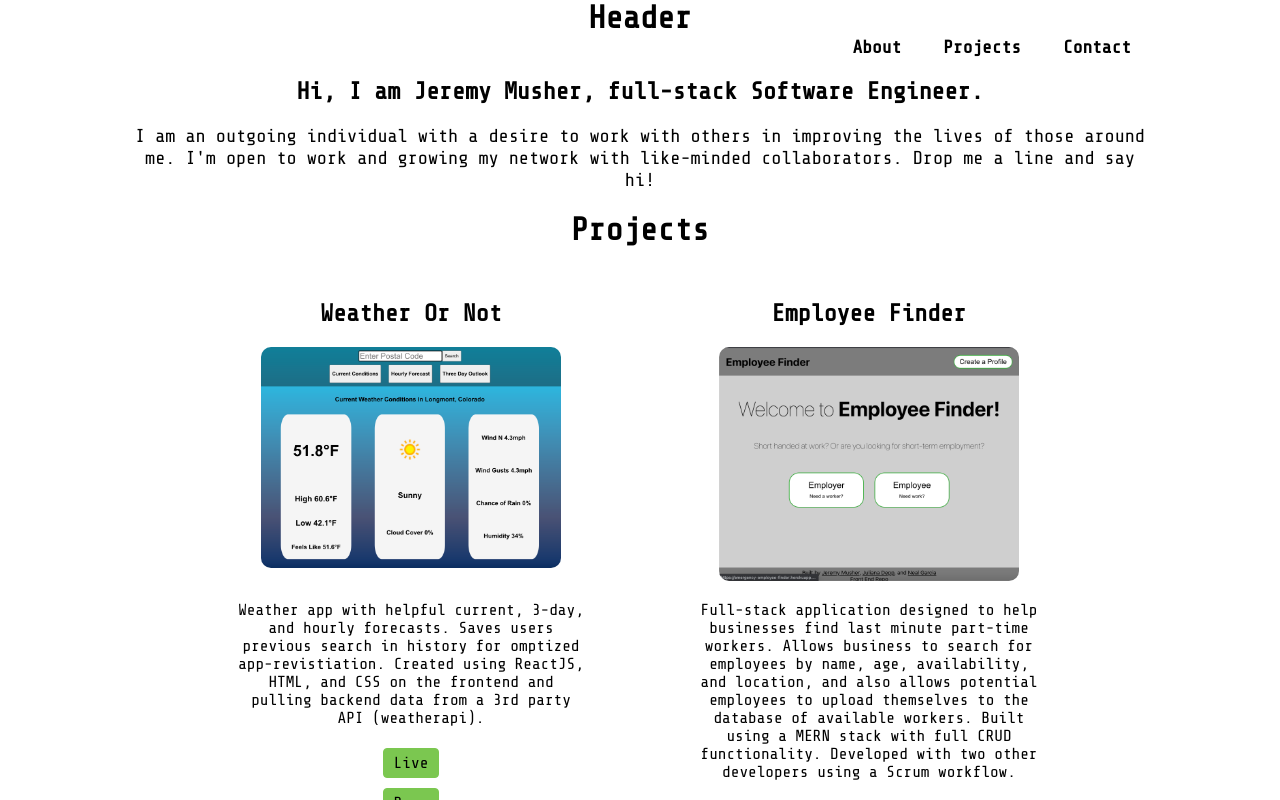
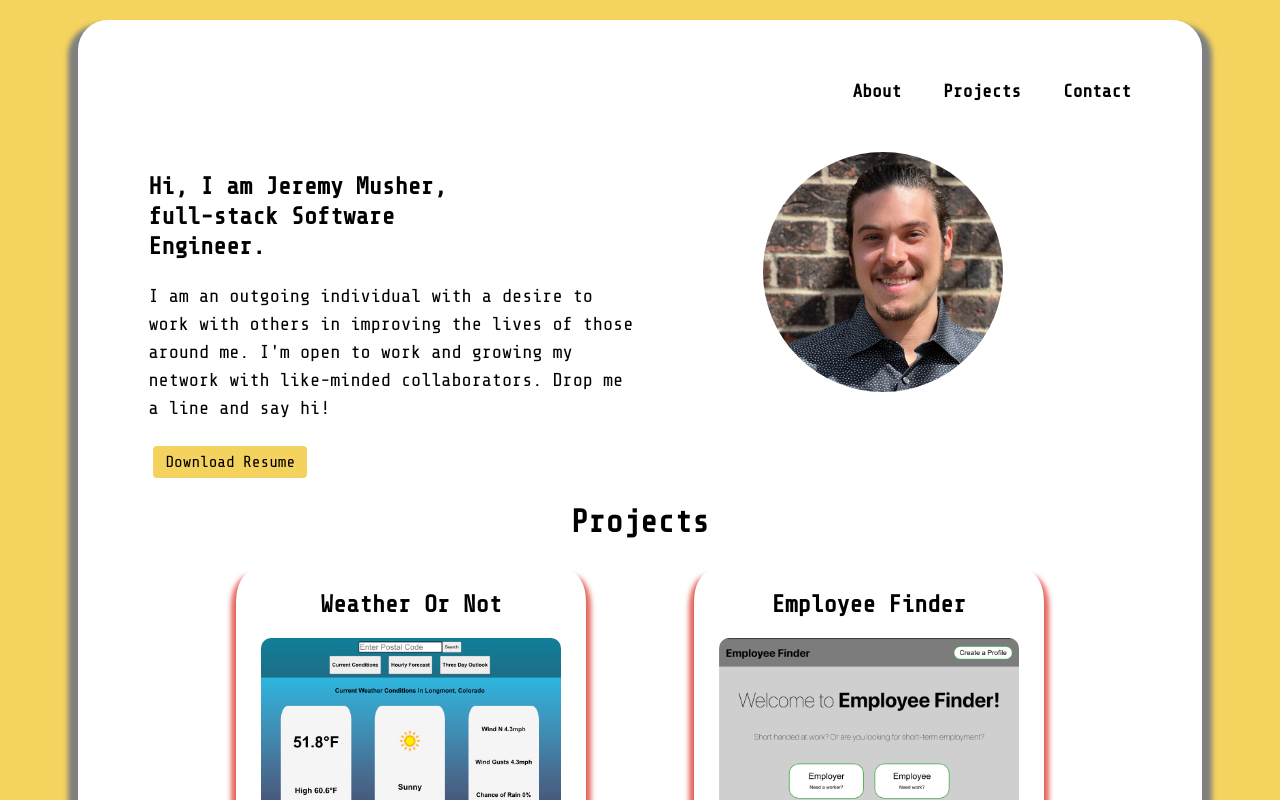
Before and after one commit to jeremymusher/Musher-Portfolio, a React (Create React App) app: page / in a window 1280 px wide. Shown: the top 800 px of the page. Built offline with nearby package versions, Linux system fonts and the light colour scheme.

Commit message:
finished about projects and header components

```diff
--- a/src/App.css
+++ b/src/App.css
@@ -1,5 +1,19 @@
 .App {
+  margin: 0 auto;
+  padding: 30px 50px;
+  min-height: 100vh;
+  max-width: 1300px;
+  width: 80vw;
   text-align: center;
+  background: white;
+  border-top-left-radius: 30px;
+  border-top-right-radius: 30px;
+  box-shadow: 10px 5px 5px grey, -10px 5px 5px grey;
+}
+
+#root {
+  background: #F4D35E;
+  padding-top: 20px;
 }
 
 html {
@@ -14,8 +28,45 @@ li {
   list-style: none;
 }
 
-.intro-sub-text {
+#intro {
+  display: flex;
+  margin: 50px 0px 0px 0px;
+}
+
+#hello {
+  text-align: left;
+  width: 60%;
+  margin-left: 2%;
+}
+
+#hello h2{
+  width: 60%;
+  line-height: 30px;
+}
+
+#intro h3 {
+  width: 80%;
   font-weight: 100;
+  line-height: 28px;
+}
+
+.aboutme, #aboutme-cont {
+  font-weight: 100;
+  text-align: left;
+  line-height: 28px;
+}
+
+.skills {
+  text-align: center;
+  display: flex;
+  justify-content: space-around;
+  width: 80%;
+  margin-left: 10%;
+}
+
+.about {
+  margin-left: 2%;
+  text-align: left;
 }
 
 .navbar {
@@ -40,10 +91,15 @@ p, li, h3, h2, h1, button, a {
   border-radius: 10px;
 }
 
+#headshot {
+  height: 240px;
+  border-radius: 50%;
+}
+
 .blurb-links-holder {
   display: flex;
   flex-direction: column-reverse;
-  justify-content: flex-end;
+  justify-content: space-between;
   align-items: center;
 }
 
@@ -54,8 +110,9 @@ p, li, h3, h2, h1, button, a {
 }
 
 .projects {
+  max-width: 1300px;
   width: 80vw;
-  margin-left: 10vw;
+  /* margin-left: 10vw; */
 }
 
 .projects-holder {
@@ -66,10 +123,16 @@ p, li, h3, h2, h1, button, a {
 
 .project {
   /* border: solid 5px red; */
+  border-radius: 5%;
   width: 350px;
   margin-top: 10px;
   display: grid;
   grid-template-rows: 1fr 1fr;
+  box-shadow: 5px 5px 5px #E3655B, -5px 5px 5px #E3655B;
+
+}
+.project:hover {
+  box-shadow: 10px 5px 5px #E3655B, -10px 5px 5px #E3655B;
 }
 
 .header h1 {
@@ -77,13 +140,15 @@ p, li, h3, h2, h1, button, a {
 }
 
 .header {
+  max-width: 1300px;
   width: 80vw;
-  margin-left: 10vw;
+  padding-top: 30px;
 }
 
-.link-holder button {
-  background: rgb(123, 199, 80);
-  border: rgb(123, 199, 80) solid 1px;
+
+.link-holder button, .link-holder-short button, #hello button {
+  background: rgb(243 211 94);
+  border: rgb(243 211 94) solid 2px;
   padding: 5px 10px;
   margin: 5px;
   cursor: pointer;
@@ -92,6 +157,28 @@ p, li, h3, h2, h1, button, a {
   transition-duration: 0.4s;
 }
 
-.link-holder button:hover {
+.link-holder button:hover, .link-holder-short button:hover, #hello button:hover {
   background-color: white;
 }
+
+.contact-link-holder {
+  width: 300px;
+  display: flex;
+  margin-left: auto;
+  flex-direction: column;
+  align-items: flex-start;
+}
+
+.contact-link {
+  display: flex;
+  width: fit-content;
+  flex-direction: row;
+  align-content: center;
+}
+
+.contact-link a {
+  align-self: center;
+  font-size: 20px;
+  text-decoration: none;
+  margin-left: 10px;
+}
--- a/src/components/About.js
+++ b/src/components/About.js
@@ -3,21 +3,15 @@ function About() {
   return (
    <div className="about">
 
-     <h1>About</h1>
+     <h2>About</h2>
 
      <div id="about-blurb">
-        <h3 className="intro"> Hello, I am Jeremy Musher. I design and build websites and applications. I am a full-stack software engineer, with knowledge of front-end frameworks, database management systems and APIs.</h3>
+        <h3 className="aboutme"> Hello, I am Jeremy Musher. I design and build websites and applications. I am a full-stack software engineer, with knowledge of front-end frameworks, database management systems and APIs. See below for a full list of languages, frameworks, and databases that I have used.</h3>
      </div>
-
-     {/* <a href="J.Musher-Resume-2022.pdf" target="_blank">
-       <button>Resume</button>
-     </a> */}
-
-     <a href="J.Musher-Resume-2022.pdf" download><button>Download Resume</button></a>
 
      <div className="skills">
      <div className="skill-section">
-       <h1>Languages</h1>
+       <h2>Languages</h2>
         <div className="list">
             <p>Javascript</p>
             <p>HTML5</p>
@@ -26,7 +20,7 @@ function About() {
         </div>
       </div>
       <div className="skill-section">
-       <h1>Libraries and Frameworks</h1>
+       <h2>Libraries and Frameworks</h2>
        <div className="list">
             <p>ReactJS</p>
             <p>Django</p>
@@ -36,14 +30,15 @@ function About() {
         </div>
       </div>
       <div className="skill-section">
-       <h1>Databases</h1>
+       <h2>Databases</h2>
        <div className="pst">
             <p>PostgreSQL</p>
             <p>MongoDB</p>
         </div>
       </div>
      </div>
-
+     <h2>When I'm Not Coding...</h2>
+     <h3 id="aboutme-cont">Besides developing applications, I am also an avid live music attendee, outdoor enthusiast, and environmental advocate. I also enjoy exploring the beauty of the Colorado front range, nerding out on podcasts, attending trivia at our local brewery, and being a dog-dad to my goofy pup, Moose. Know of any interesting hiking spots or fun podcasts i should check out? Visit my contact page and share your suggestions!</h3>
    </div>
   )
 }
--- a/src/components/Header.js
+++ b/src/components/Header.js
@@ -1,20 +1,22 @@
+import headshot from "../media/headshot.jpeg"
+
 function Header() {
 
     return (
     <div className="header">
-        <h1>Header</h1>
         <nav className="navbar">
             <a href="/aboutme"><button>About</button></a>
             <a href="/"><button>Projects</button></a>
             <a href="/contact"><button>Contact</button></a>
         </nav>
-        <div id="hello">
-        <h2 className="intro">Hi, I am Jeremy Musher, full-stack Software Engineer.</h2>
-     </div>
-
-     <div id="hello-blurb">
-        <h3 className="intro-sub-text"> I am an outgoing individual with a desire to work with others in improving the lives of those around me. I'm open to work and growing my network with like-minded collaborators. Drop me a line and say hi!</h3>
-     </div>
+        <div id="intro">
+            <div id="hello">
+                <h2>Hi, I am Jeremy Musher, full-stack Software Engineer.</h2>
+                <h3> I am an outgoing individual with a desire to work with others in improving the lives of those around me. I'm open to work and growing my network with like-minded collaborators. Drop me a line and say hi!</h3>
+                <a href="J.Musher-Resume-2022.pdf" download><button>Download Resume</button></a>
+            </div>
+            <img src={headshot} alt="Jeremy Musher Headshot" id="headshot"></img>
+        </div>
 
     </div>
     )
--- a/src/components/Projects.js
+++ b/src/components/Projects.js
@@ -19,7 +19,7 @@ function Projects() {
                 <img src={weather} alt="weather-or-not screenshot" className="image"/>
             </div>
             <div className="blurb-links-holder">
-                <div className="link-holder">
+                <div className="link-holder-short">
                     <a href="https://musherweatherornot.herokuapp.com/" target="_blank" rel="noreferrer">
                         <button>Live</button>
                     </a>
@@ -101,7 +101,7 @@ function Projects() {
                 <img src={memoryGame} alt="flashcard memory game screenshot" className="image"/>
             </div>
             <div className="blurb-links-holder">
-                <div className="link-holder">
+                <div className="link-holder-short">
                     <a href="https://musher-memory.herokuapp.com/" target="_blank" rel="noreferrer">
                         <button>Live</button>
                     </a>
```
Also changed, not shown: src/media/headshot.jpeg (added).
